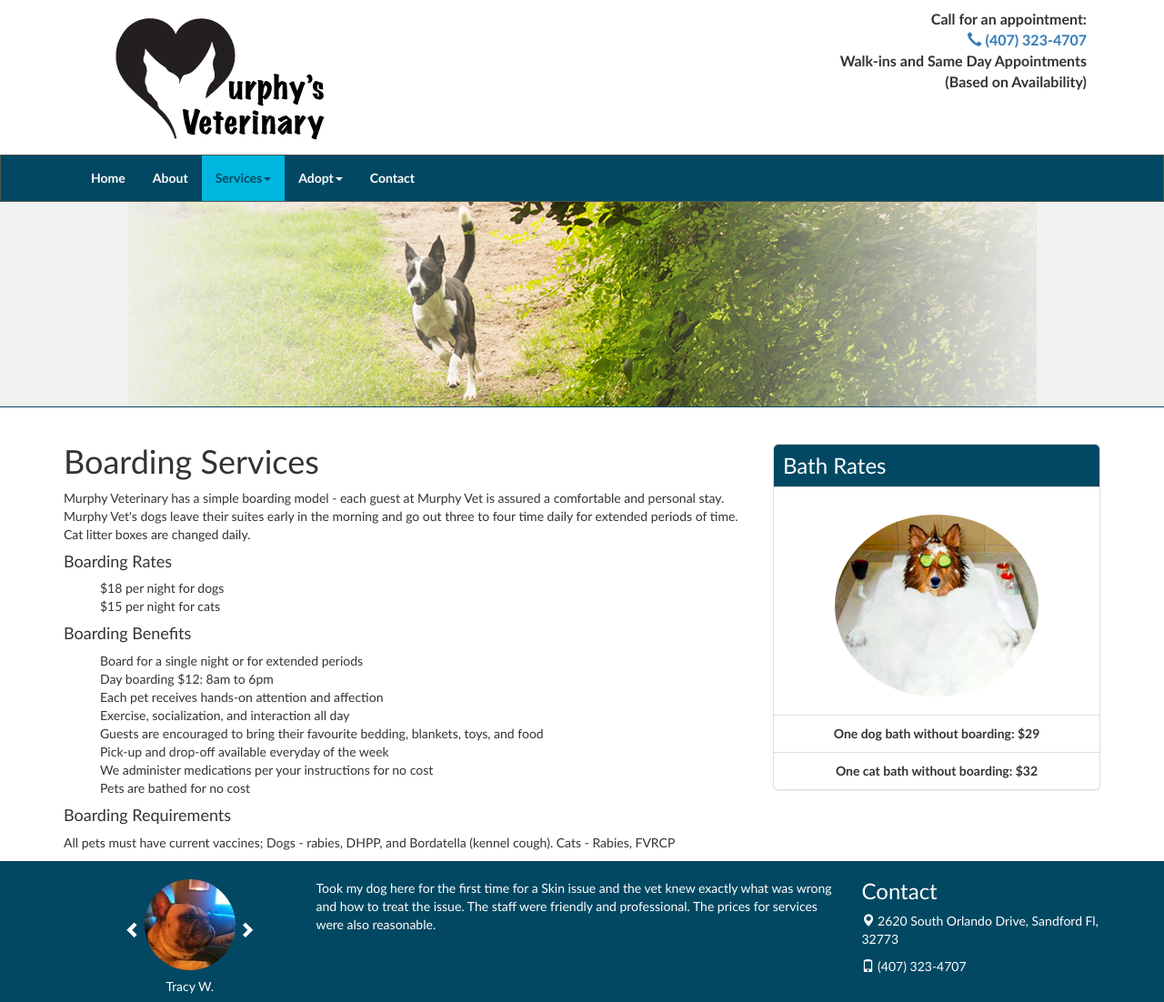
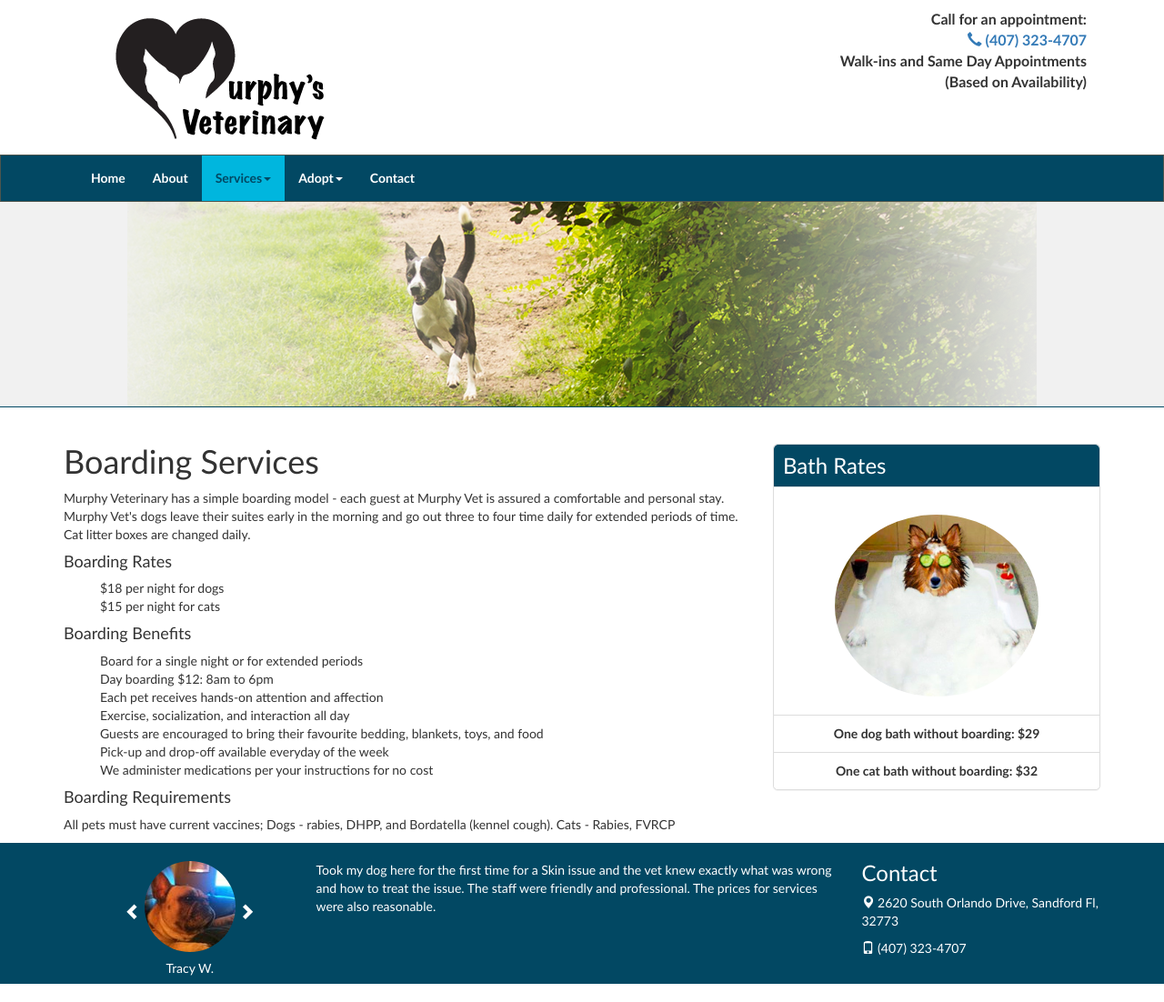
Before and after one commit to juan2three/Murphy-Vet, a Jekyll site: the page built from services/boarding/index.html, in a window 1280 px wide. Shown: the whole page at 91% size. Built offline with Jekyll 4.4.1, drawn with Linux system fonts in a browser that asks for light colours; nearby versions of some CDN libraries; library files that are not in the unit come from our copies; a style sheet for code colours, icons or effects is not loaded.

Commit message:
deleted free baths

```diff
--- a/services/boarding/index.html
+++ b/services/boarding/index.html
@@ -26,7 +26,6 @@ layout: custom
 				<li>Guests are encouraged to bring their favourite bedding, blankets, toys, and food</li>
 				<li>Pick-up and drop-off available everyday of the week</li>
 				<li>We administer medications per your instructions for no cost</li>
-				<li>Pets are bathed for no cost</li>
 			</ul>
 
 			<h4>Boarding Requirements</h4>
```
